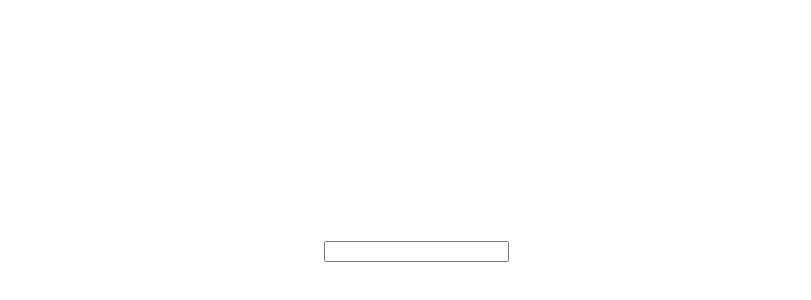
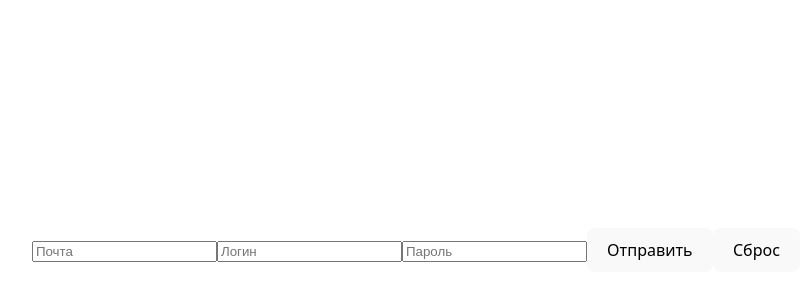
Before and after one commit to grifon2517/test-React, a React (Vite) app: page / in a window 1280 px wide. Shown: the part 150-450 px from the top of the page, without its empty margins (224-1035 px from the left). Built offline with nearby package versions, Linux system fonts and the light colour scheme.

Commit message:
manyFieldsForm

```diff
--- a/src/app/App.jsx
+++ b/src/app/App.jsx
@@ -1,16 +1,71 @@
 import { useState } from 'react';
 import styles from './app.module.css';
 
+const initialState = {
+	email: '',
+	login: '',
+	password: '',
+};
+
+const useStore = () => {
+	const [state, setState] = useState(initialState);
+
+	return {
+		getState: () => state,
+		updateState: (fieldName, newValue) => {
+			setState({ ...state, [fieldName]: newValue });
+		},
+		resetState: () => {
+			setState(initialState);
+		},
+	};
+};
+
+const sendData = (formData) => {
+	console.log(formData);
+};
+
 export const App = () => {
-	const [value, setValue] = useState('');
+	const { getState, updateState, resetState } = useStore();
+
+	const onSubmit = () => {
+		event.preventDefault();
+		sendData(getState());
+	};
+
+	const onChange = ({ target }) => updateState(target.name, target.value);
+
+	const { email, login, password } = getState();
 
 	return (
 		<div className={styles.app}>
-			<input
-				type="text"
-				value={value}
-				onChange={({ target }) => setValue(target.value)}
-			/>
+			<form onSubmit={onSubmit}>
+				<input
+					type="email"
+					name="email"
+					value={email}
+					placeholder="Почта"
+					onChange={onChange}
+				/>
+				<input
+					type="text"
+					name="login"
+					value={login}
+					placeholder="Логин"
+					onChange={onChange}
+				/>
+				<input
+					type="password"
+					name="password"
+					value={password}
+					placeholder="Пароль"
+					onChange={onChange}
+				/>
+				<button type="submit">Отправить</button>
+				<button type="button" onClick={resetState}>
+					Сброс
+				</button>
+			</form>
 		</div>
 	);
 };
```
